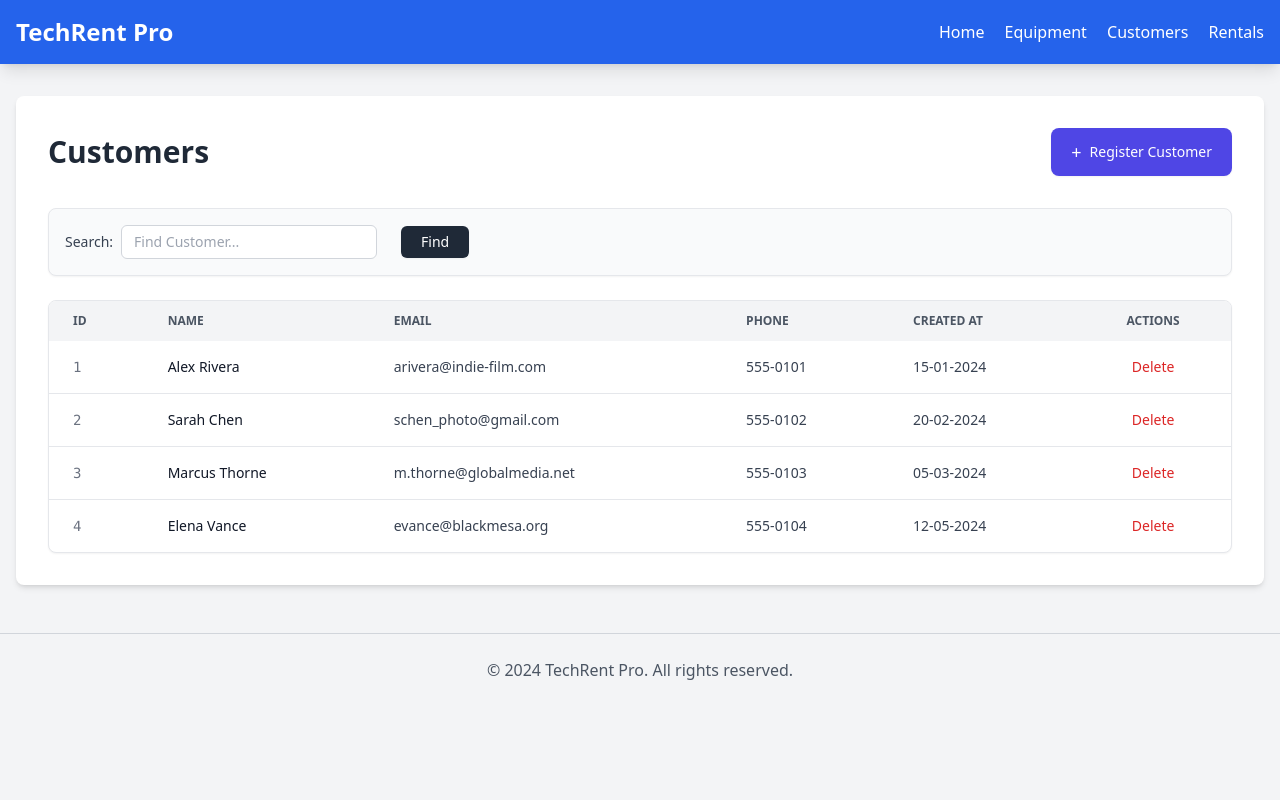
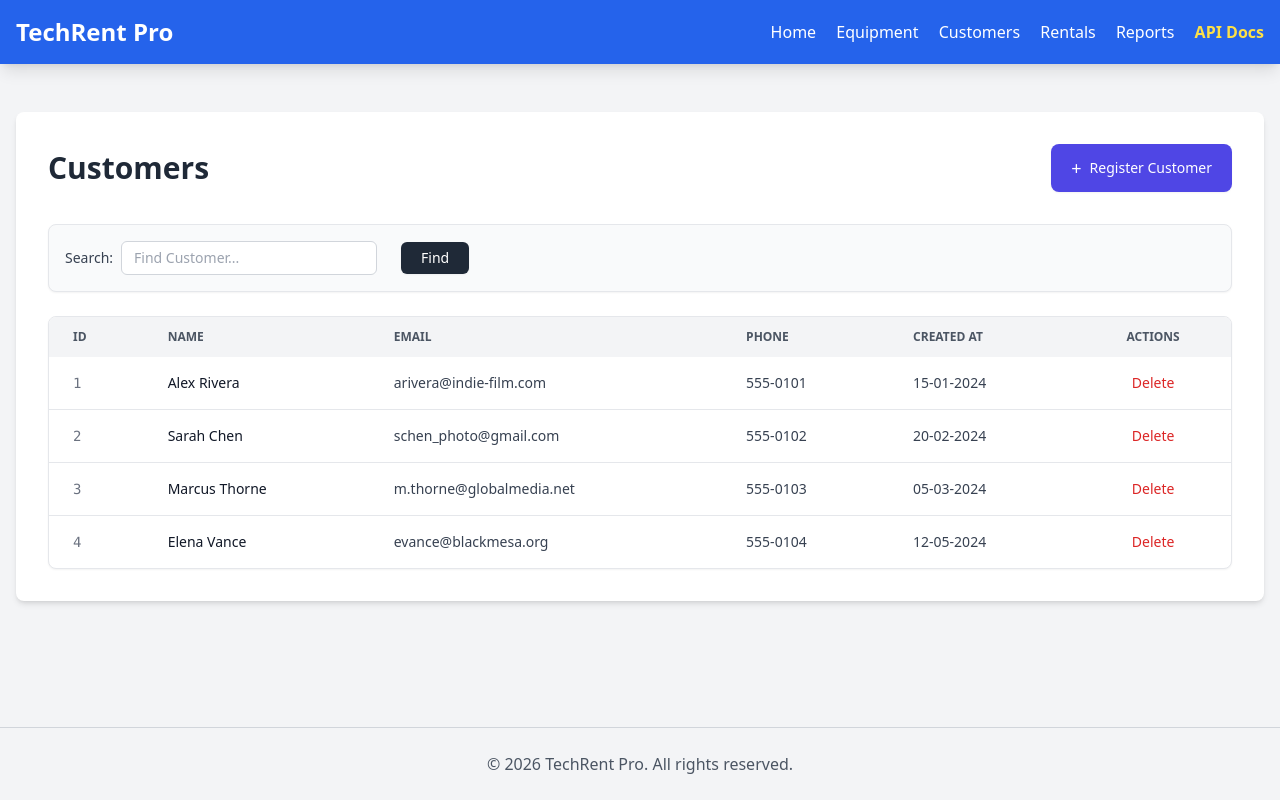
Before and after one commit to Brylov/techrent_pro, a Flask app: page /customers in a window 1280 px wide. Run offline with Flask 3, Linux system fonts and the light colour scheme; some libraries are stand-ins or nearby versions.

Commit message:
before submition

```diff
--- a/app.py
+++ b/app.py
@@ -24,7 +24,7 @@ template = {
     "swagger": "2.0",
     "info": {
         "title": "TechRent Pro REST API",
-        "description": "Base URL: http://localhost:5000/api",
+        "description": "Base URL: http://localhost:5000/",
         "version": "1.0.0",
     }
 }
--- a/routes/rentals.py
+++ b/routes/rentals.py
@@ -1,4 +1,4 @@
-from flask import render_template, request, redirect, flash, url_for
+from flask import render_template, request, redirect, flash, url_for, jsonify
 from datetime import datetime
 from db import equipment_data, rental_data, customer_data, STATUS
 
--- a/templates/base.html
+++ b/templates/base.html
@@ -6,18 +6,26 @@
     <title>{% block title %}TechRent Pro{% endblock %}</title>
     <script src="https://cdn.tailwindcss.com"></script>
 </head>
-<body class="bg-gray-100 font-sans leading-normal tracking-normal">
+<body class="bg-gray-100 font-sans leading-normal tracking-normal flex flex-col min-h-screen">
     <nav class="bg-blue-600 p-4 shadow-lg">
         <div class="container mx-auto flex justify-between items-center">
             <a href="/" class="text-white text-2xl font-bold">TechRent Pro</a>
             <div class="space-x-4">
-                <a href="/" class="text-white hover:text-blue-200">Home</a>
-                <a href="/equipment" class="text-white hover:text-blue-200">Equipment</a>
-                <a href="/customers" class="text-white hover:text-blue-200">Customers</a>
-                <a href="/rentals" class="text-white hover:text-blue-200">Rentals</a>
+                <a href="/" class="text-white hover:text-blue-200 {% block nav_active_home %}{% endblock %}">Home</a>
+
+                <a href="/equipment" class="text-white hover:text-blue-200 {% block nav_active_equipment %}{% endblock %}">Equipment</a>
+
+                <a href="/customers" class="text-white hover:text-blue-200 {% block nav_active_customers %}{% endblock %}">Customers</a>
+
+                <a href="/rentals" class="text-white hover:text-blue-200 {% block nav_active_rentals %}{% endblock %}">Rentals</a>
+
+                <a href="/reports" class="text-white hover:text-blue-200 {% block nav_active_reports %}{% endblock %}">Reports</a>
+
+                <a href="/api/docs" class="text-yellow-300 hover:text-white font-semibold">API Docs</a>
             </div>
         </div>
     </nav>
+
     <div class="container mx-auto px-4 mt-4">
         {% with messages = get_flashed_messages(with_categories=true) %}
           {% if messages %}
@@ -33,12 +41,14 @@
         {% endwith %}
     </div>
 
-    <main class="container mx-auto mt-8 px-4">
+    <main class="container mx-auto mt-8 px-4 flex-grow">
         {% block content %}{% endblock %}
     </main>
 
     <footer class="mt-12 py-6 border-t border-gray-300 text-center text-gray-600">
-        &copy; 2024 TechRent Pro. All rights reserved.
+        &copy; 2026 TechRent Pro. All rights reserved.
     </footer>
+
+    {% block scripts %}{% endblock %}
 </body>
 </html>
--- a/templates/customer/list.html
+++ b/templates/customer/list.html
@@ -66,7 +66,8 @@
 </div>
 
 
-
+{% endblock %}
+{% block scripts %}
 <script>
 document.addEventListener('DOMContentLoaded', function() {
     const form = document.getElementById('filter-form');
--- a/templates/equipment/list.html
+++ b/templates/equipment/list.html
@@ -117,8 +117,8 @@
     </div>
 </div>
 
-
-
+{% endblock %}
+{% block scripts %}
 <script>
 // 1. Attach explicitly to window so the HTML onclick can always find it
 window.changePage = function(newPage) {
--- a/templates/rentals/form.html
+++ b/templates/rentals/form.html
@@ -52,7 +52,8 @@
         <button type="submit" class="w-full bg-indigo-600 text-white py-2 rounded font-bold hover:bg-indigo-700">Confirm Rental</button>
     </form>
 </div>
-
+{% endblock %}
+{% block scripts %}
 <script>
     const startInput = document.getElementById('start_date');
     const endInput = document.getElementById('end_date');
--- a/templates/rentals/list.html
+++ b/templates/rentals/list.html
@@ -74,8 +74,8 @@
 
 </div>
 
-
-
+{% endblock %}
+{% block scripts %}
 <script>
 document.addEventListener('DOMContentLoaded', function() {
     const form = document.getElementById('filter-form');
```
Also changed, not shown: TEAM.md (+32 -0 lines), requirements.txt (added, +19 -0 lines), README.md, gitlogs.png (added), 1 other file. Lines whose indentation alone changed are shown as unchanged.
